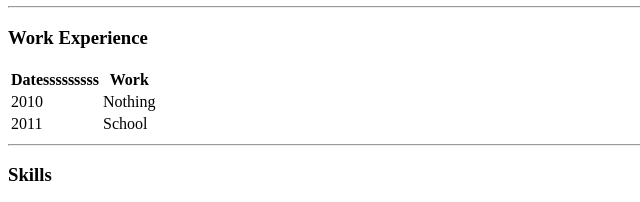
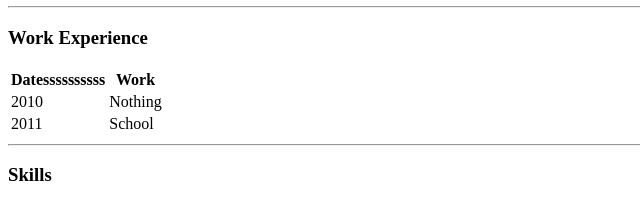
Before and after one commit to soopyu/CV, a plain HTML site: page index.html in a window 1280 px wide. Shown: the part 313-515 px from the top of the page, 0-640 px from the left. Drawn offline with Linux system fonts and the light colour scheme.

Commit message:
2nd trial

```diff
--- a/index.html
+++ b/index.html
@@ -31,7 +31,7 @@
   <h3> Work Experience </h3>
   <table>
     <thead>
-      <th>Datesssssssss</th>
+      <th>Datessssssssss</th>
       <th>Work</th>
     </thead>
     <tbody>
```
